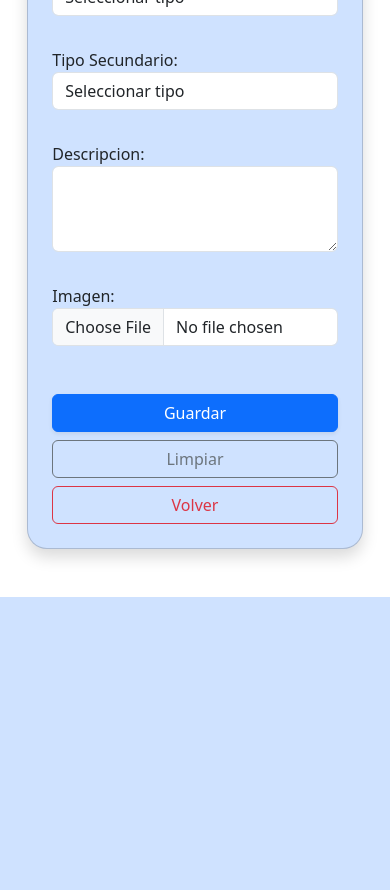
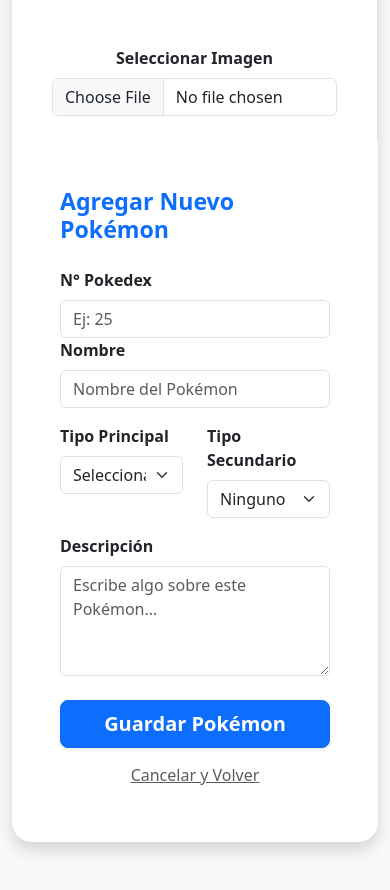
Before and after one commit to CaprinoLautaro/Pokedex, a PHP site: page /pages/crearPokemon.php in a window 390 px wide. Shown: the part 377-1267 px from the top of the page. Before the commit the page ends 974 px from the top, so only its background shows below. Run offline with PHP 8.4, Linux system fonts and the light colour scheme; data comes from the database, SQL or seed files in the repository.

Commit message:
Igualo el agregar al editr visualmente

```diff
--- a/pages/crearPokemon.php
+++ b/pages/crearPokemon.php
@@ -1,102 +1,113 @@
 <!DOCTYPE html>
-<html lang="en">
+<html lang="es">
 <head>
     <meta charset="UTF-8">
     <meta name="viewport" content="width=device-width, initial-scale=1">
-    <title>Document</title>
+    <title>Pokédex - Agregar Pokémon</title>
 
-    <!-- Bootstrap -->
+    <!-- Bootstrap 5 -->
+    <link href="https://cdn.jsdelivr.net/npm/bootstrap@5.3.7/dist/css/bootstrap.min.css" rel="stylesheet">
 
-    <link
-            href="https://cdn.jsdelivr.net/npm/bootstrap@5.3.7/dist/css/bootstrap.min.css"
-            rel="stylesheet"
-    >
-
-    <!-- CSS -->
-
-    <link
-            rel="stylesheet"
-            href="styles/index.css"
-    >
+    <!-- Tu CSS Personalizado -->
+    <link rel="stylesheet" href="../styles/index.css">
 </head>
-<body>
+<body class="bg-light">
 
 <?php
-
-// include $_SERVER['DOCUMENT_ROOT'].'/includes/db.php';
 include("../includes/db.php");
-
 $conexion = get_db_connection();
 
-$sql = " select id, nombre
-from tipos
-ORDER BY nombre ASC ";
+$sql = "SELECT id, nombre FROM tipos ORDER BY nombre ASC";
 $resultado = $conexion->query($sql);
 ?>
 
-<div class="container min-vh-100 d-flex justify-content-center align-items-center py-5">
-    <div class="card shadow p-2 p-md-4 bg-primary-subtle col-11 col-md-8 col-lg-6" style="border-radius: 20px;>
+<div class="container py-5">
+    <!-- Tarjeta con el mismo estilo que editar.php (shadow, border-radius, g-0) -->
+    <div class="card shadow border-0" style="border-radius: 20px; overflow: hidden;">
+
         <form action="./pokemonGuardado.php" method="post" enctype="multipart/form-data">
 
-    <h2 class="p-3 text-center">Agregar Pokemon</h2>
-
-    <div class="p-3">
-        <label for="numero">Numero Pokedex:</label>
-        <input type="number" id="numero" name="numero" class="form-control form-control-m">
+            <div class="row g-0">
+                <!-- Columna Izquierda: Previsualización de Imagen -->
+                <div class="col-md-5 bg-white p-4 text-center border-end d-flex flex-column justify-content-center align-items-center">
+                    <h6 class="text-muted fw-bold mb-3 text-uppercase">Previsualización</h6>
+                    <div class="mb-3 d-flex align-items-center justify-content-center" style="min-height: 300px;">
+                        <img src="../assets/pokemon/placeholder.png" id="imgPreview" class="img-fluid" style="max-height: 300px; object-fit: contain;" alt="Previsualización">
+                    </div>
+                    <div class="px-3 w-100">
+                        <label for="imagen" class="form-label fw-bold">Seleccionar Imagen</label>
+                        <input type="file" id="imagen" name="imagen" class="form-control" accept="image/*" onchange="preview(this)" required>
+                    </div>
                 </div>
 
-    <div class="p-3">
-        <label for="nombre">Nombre:</label>
-        <input type="text" id="nombre" name="nombre" class="form-control form-control-m">
+                <!-- Columna Derecha: Formulario de Datos -->
+                <div class="col-md-7 p-5">
+                    <h3 class="mb-4 text-primary fw-bold">Agregar Nuevo Pokémon</h3>
+
+                    <div class="row mb-3">
+                        <div class="col-md-4">
+                            <label for="numero" class="form-label fw-bold">N° Pokedex</label>
+                            <input type="number" id="numero" name="numero" class="form-control" placeholder="Ej: 25" required>
+                        </div>
+                        <div class="col-md-8">
+                            <label for="nombre" class="form-label fw-bold">Nombre</label>
+                            <input type="text" id="nombre" name="nombre" class="form-control" placeholder="Nombre del Pokémon" required>
+                        </div>
                     </div>
 
-    <div class="p-3">
-        <label for="tipo1">Tipo Principal:</label>
-        <select name="tipo1" id="tipo1" class="form-control form-control-m" required>
-            <option value="">Seleccionar tipo</option>
-            <?php while ($tipo = $resultado->fetch_assoc()) {
-                echo "<option value='" . $tipo['id'] .  "'>" . $tipo['nombre'] ."</option>";
+                    <div class="row mb-3">
+                        <div class="col-6">
+                            <label for="tipo1" class="form-label fw-bold">Tipo Principal</label>
+                            <select name="tipo1" id="tipo1" class="form-select" required>
+                                <option value="">Seleccionar...</option>
+                                <?php
+                                $resultado->data_seek(0);
+                                while ($tipo = $resultado->fetch_assoc()) {
+                                    echo "<option value='" . $tipo['id'] . "'>" . $tipo['nombre'] . "</option>";
                                 } ?>
                             </select>
                         </div>
-
-    <div class="p-3">
-        <label for="tipo2">Tipo Secundario:</label>
-        <select name="tipo2" id="tipo2" class="form-control form-control-m">
-            <option value="">Seleccionar tipo</option>
+                        <div class="col-6">
+                            <label for="tipo2" class="form-label fw-bold">Tipo Secundario</label>
+                            <select name="tipo2" id="tipo2" class="form-select">
+                                <option value="">Ninguno</option>
                                 <?php
                                 $resultado->data_seek(0);
                                 while ($tipo = $resultado->fetch_assoc()) {
-                echo "<option value='" . $tipo['id'] .  "'>" . $tipo['nombre'] ."</option>";
+                                    echo "<option value='" . $tipo['id'] . "'>" . $tipo['nombre'] . "</option>";
                                 } ?>
                             </select>
                         </div>
-
-    <div class="p-3">
-        <label for="descripcion">Descripcion:</label>
-        <textarea class="form-control" id="descripcion" name="descripcion" class="form-control form-control-m" rows="3"></textarea>
                     </div>
 
-
-    <div class="p-3">
-        <label for="imagen">Imagen:</label>
-        <input type="file" id="imagen" name="imagen" class="form-control form-control-m" placeholder="Seleccionar imagen" accept="image/*">
+                    <div class="mb-4">
+                        <label for="descripcion" class="form-label fw-bold">Descripción</label>
+                        <textarea id="descripcion" name="descripcion" class="form-control" rows="4" placeholder="Escribe algo sobre este Pokémon..."></textarea>
                     </div>
 
-    <!-- Botones adaptables -->
-    <div class="d-grid gap-2 d-md-flex justify-content-md-center p-3 mt-3">
-        <button type="submit" class="btn btn-primary px-4 shadow-sm">Guardar</button>
-        <button type="reset" class="btn btn-outline-secondary px-4">Limpiar</button>
-        <button type="button" class="btn btn-outline-danger px-4" onclick="window.location.href='pokedex.php'">Volver</button>
+                    <!-- Botones -->
+                    <div class="d-grid gap-2">
+                        <button type="submit" class="btn btn-primary btn-lg fw-bold shadow-sm">Guardar Pokémon</button>
+                        <a href="pokedex.php" class="btn btn-link text-muted">Cancelar y Volver</a>
                     </div>
-
-
+                </div>
+            </div>
         </form>
     </div>
 </div>
 
+<!-- Script para la previsualización de la imagen igual que en editar.php -->
+<script>
+    function preview(input) {
+        if (input.files && input.files[0]) {
+            var reader = new FileReader();
+            reader.onload = function(e) {
+                document.getElementById('imgPreview').src = e.target.result;
+            }
+            reader.readAsDataURL(input.files[0]);
+        }
+    }
+</script>
+
 </body>
 </html>
-
-
-<?php
```
Lines whose indentation alone changed are shown as unchanged.
